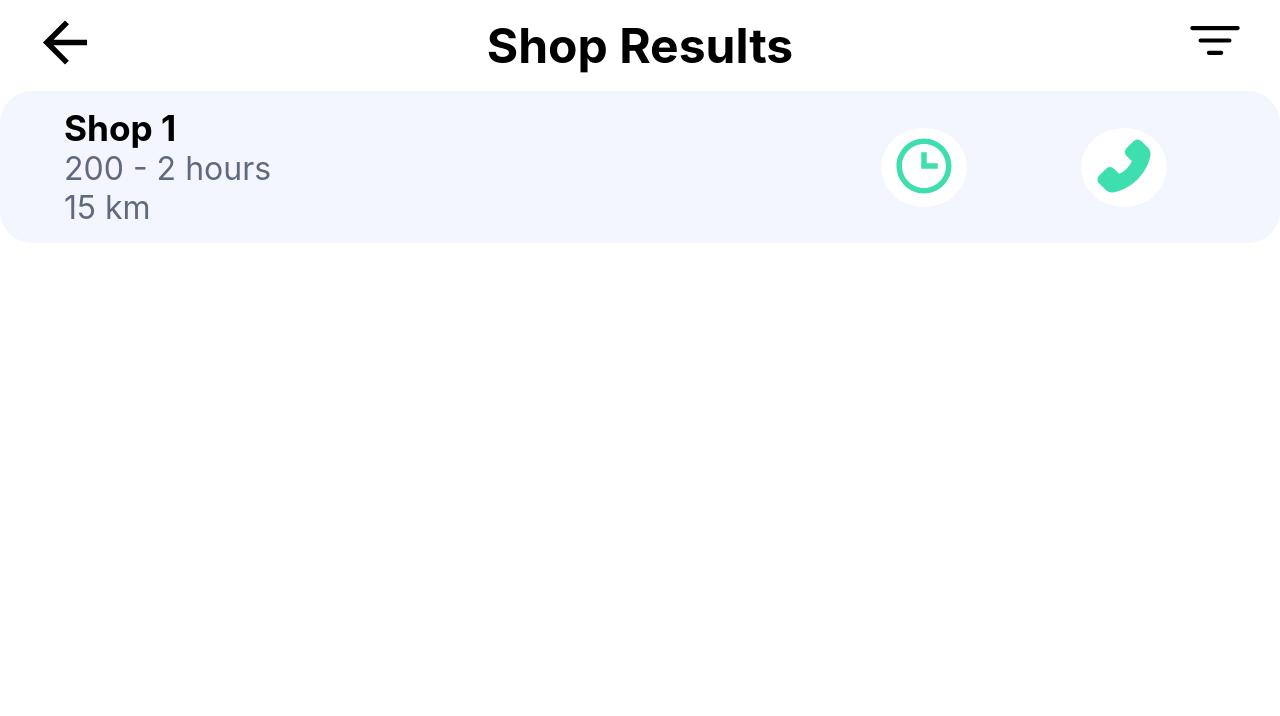
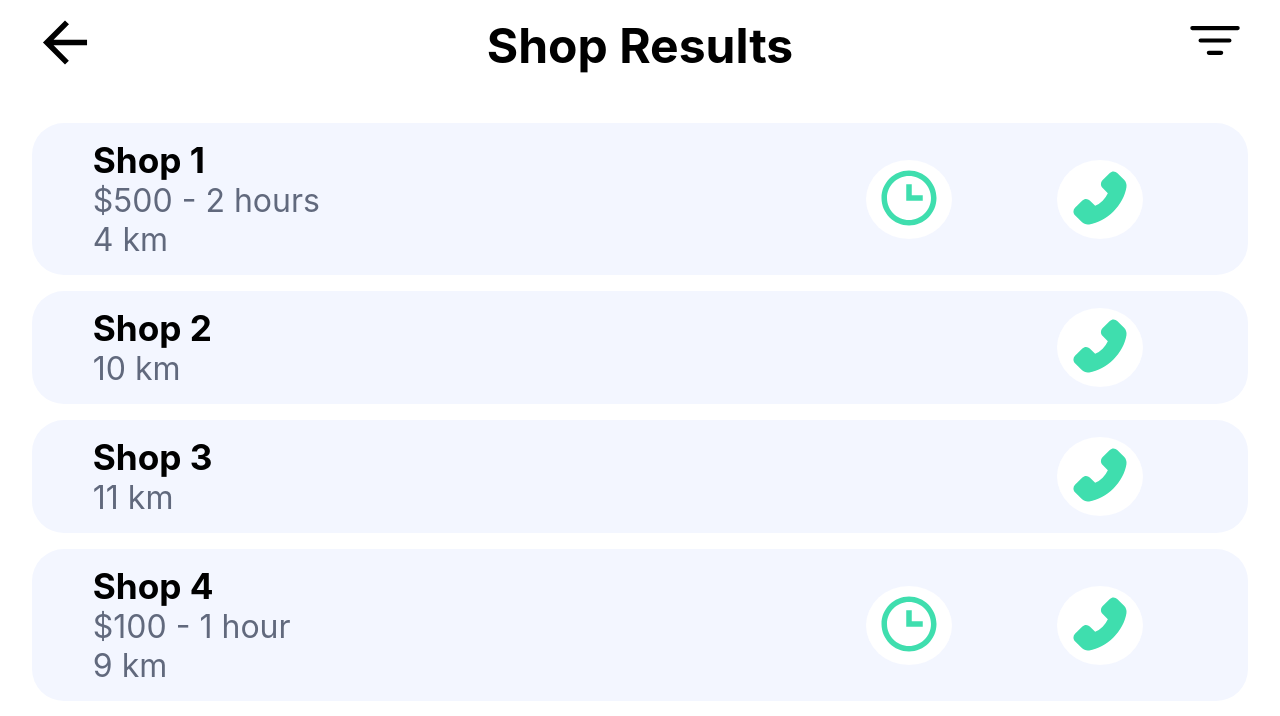
Before and after one commit to HKanwal/kapstone, a Next.js app in the folder src/next-app/: page /shop-results in a window 1280 px wide. Shown: the top 716 px of the page. Built offline with nearby package versions, Linux system fonts and the light colour scheme.

Commit message:
Add dummy data. Show results in list.

```diff
--- a/src/next-app/components/ShopResult.tsx
+++ b/src/next-app/components/ShopResult.tsx
@@ -3,6 +3,7 @@ import { BiTime } from 'react-icons/bi';
 import { AiFillPhone } from 'react-icons/ai';
 import styles from '../styles/components/ShopResult.module.css';
 import IconButton from './IconButton';
+import { CSSProperties } from 'react';
 
 type CircularIconButtonProps = {
   icon: IconType;
@@ -34,16 +35,17 @@ type ShopResultProps = {
   };
   onClickAppointment?: () => void;
   onClickCall?: () => void;
+  style?: CSSProperties;
 };
 
 const ShopResult = (props: ShopResultProps) => {
   return (
-    <div className={styles.container}>
+    <div className={styles.container} style={props.style}>
       <div className={styles['labels-container']}>
         <span className={styles.name}>{props.name}</span>
         {props.cannedDetails ? (
           <span className={styles['canned-details']}>
-            {props.cannedDetails.cost.toString() + ' - ' + props.cannedDetails.time}
+            {'$' + props.cannedDetails.cost.toString() + ' - ' + props.cannedDetails.time}
           </span>
         ) : (
           <></>
--- a/src/next-app/pages/shop-results.tsx
+++ b/src/next-app/pages/shop-results.tsx
@@ -3,8 +3,54 @@ import Header from '../components/Header';
 import styles from '../styles/pages/ShopResults.module.css';
 import { BsFilter } from 'react-icons/bs';
 import ShopResult from '../components/ShopResult';
+import { useQuery } from 'react-query';
+
+type ShopResult = {
+  name: string;
+  distance: string;
+  cannedDetails?: {
+    cost: number;
+    time: string;
+  };
+};
 
 const ShopResultsPage: NextPage = () => {
+  // TODO: fetch results from server
+  const resultsData: ShopResult[] = [
+    {
+      name: 'Shop 1',
+      distance: '4 km',
+      cannedDetails: {
+        cost: 500,
+        time: '2 hours',
+      },
+    },
+    {
+      name: 'Shop 2',
+      distance: '10 km',
+    },
+    {
+      name: 'Shop 3',
+      distance: '11 km',
+    },
+    {
+      name: 'Shop 4',
+      distance: '9 km',
+      cannedDetails: {
+        cost: 100,
+        time: '1 hour',
+      },
+    },
+  ];
+
+  const handleAppointmentClick = (i: number) => {
+    console.log('TODO: handle appointment click');
+  };
+
+  const handleCallClick = (i: number) => {
+    console.log('TODO: handle call click');
+  };
+
   return (
     <div className={styles.container}>
       <Header
@@ -14,12 +60,21 @@ const ShopResultsPage: NextPage = () => {
       />
 
       <div className={styles.content}>
-        <ShopResult
-          name="Shop 1"
-          distance="15 km"
-          cannedDetails={{ cost: 200, time: '2 hours' }}
-          onClickCall={() => console.log('TODO: Make quick call')}
-        />
+        {resultsData.map((result, i) => {
+          return (
+            <div key={i} className={styles['result-container']}>
+              <ShopResult
+                name={result.name}
+                distance={result.distance}
+                cannedDetails={result.cannedDetails}
+                onClickAppointment={
+                  result.cannedDetails ? () => handleAppointmentClick(i) : undefined
+                }
+                onClickCall={() => handleCallClick(i)}
+              />
+            </div>
+          );
+        })}
       </div>
     </div>
   );
--- a/src/next-app/styles/pages/ShopResults.module.css
+++ b/src/next-app/styles/pages/ShopResults.module.css
@@ -11,4 +11,11 @@
   flex-direction: column;
   width: 100%;
   height: 100%;
+  padding-top: 4vh;
+  padding-bottom: 4vh;
 }
+
+.result-container {
+  width: 95%;
+  margin-bottom: 2vh;
+}
```
